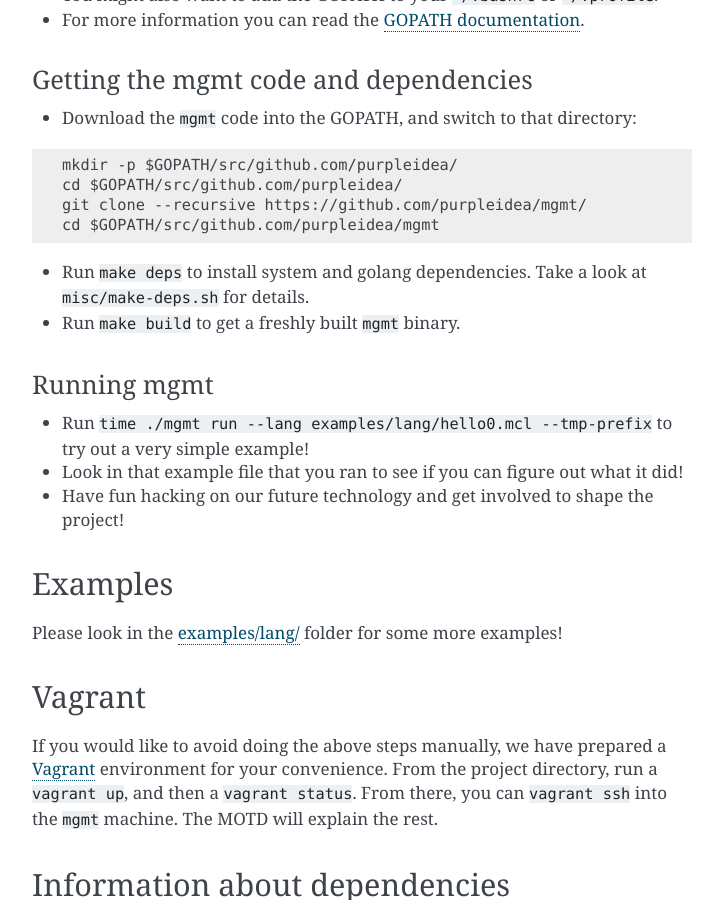
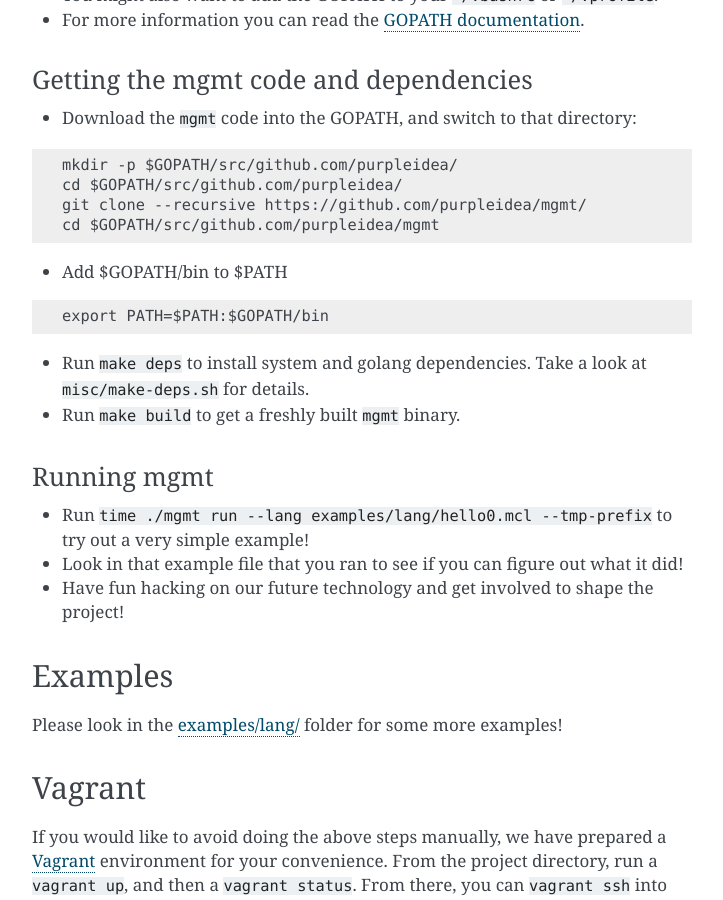
Before and after one commit to purpleidea/mgmt, a Sphinx documentation site: the page built from docs/quick-start-guide.md, in a window 1280 px wide and 900 px high, scrolled down 774 px. Shown: the whole window, without its empty margins (388-1111 px from the left). Built offline with Sphinx 7.4.7, drawn with Linux system fonts in a browser that asks for light colours.

Commit message:
docs: Add GOPATH/bin to PATH

````diff
--- a/docs/quick-start-guide.md
+++ b/docs/quick-start-guide.md
@@ -35,6 +35,12 @@
 git clone --recursive https://github.com/purpleidea/mgmt/
 cd $GOPATH/src/github.com/purpleidea/mgmt
 ```
+
+* Add $GOPATH/bin to $PATH
+```
+export PATH=$PATH:$GOPATH/bin
+```
+
 * Run `make deps` to install system and golang dependencies. Take a look at `misc/make-deps.sh` for details.
 * Run `make build` to get a freshly built `mgmt` binary.
 
````
